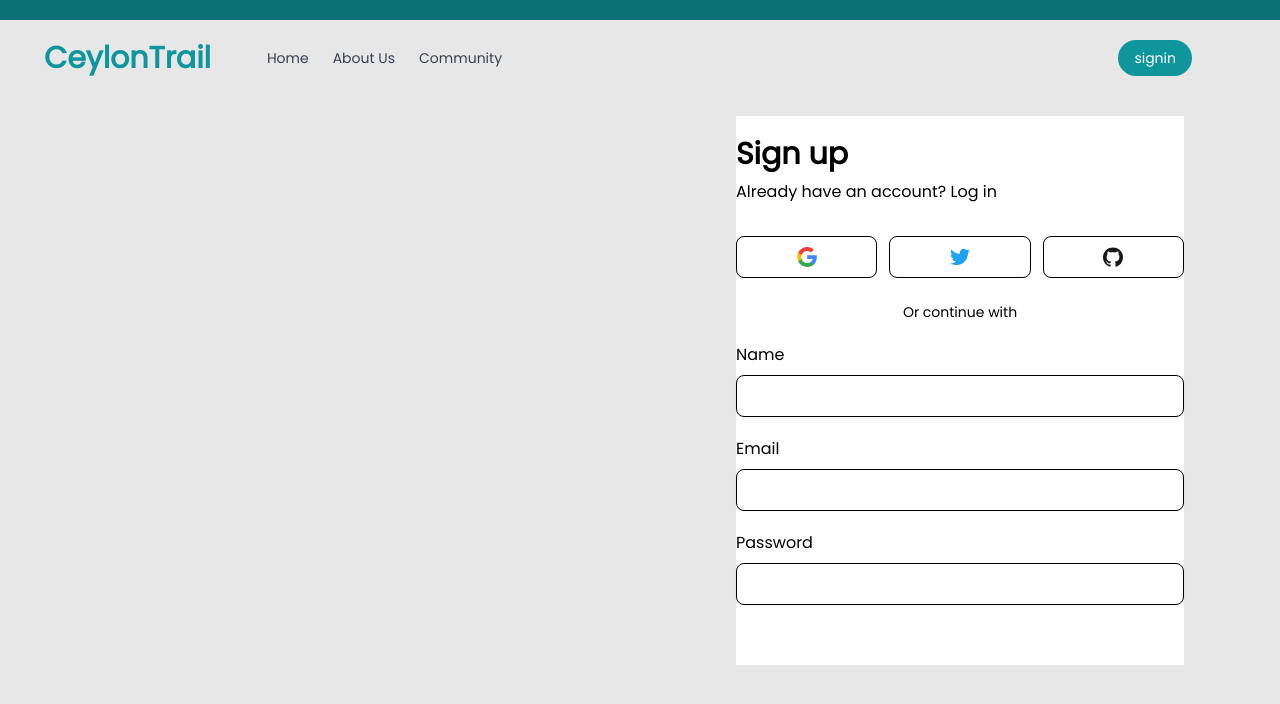
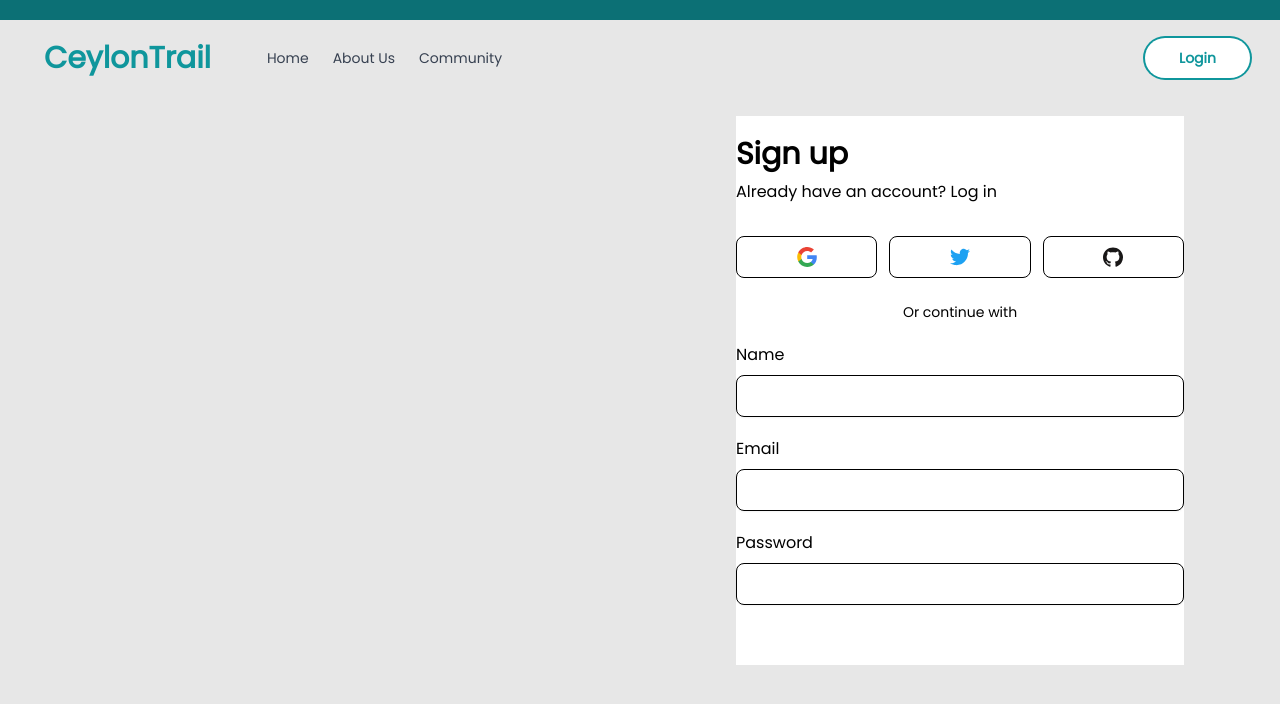
Before and after one commit to CeylonTrail/frontend-web, a React (Create React App) app: page /login in a window 1280 px wide. Shown: the top 704 px of the page. Built offline with nearby package versions, Linux system fonts and the light colour scheme.

Commit message:
Complete Header 2 and button component

```diff
--- a/src/components/Button.js
+++ b/src/components/Button.js
@@ -2,7 +2,7 @@
 const PrimaryButton = ({name}) => {
     return (
         <button
-            className="px-4 py-2 text-white text-extrabold bg-primary rounded-full duration-150 hover:bg-primaryDark1 active:bg-white active:text-y active:border-primary"
+            className="px-8 py-2 text-white font-bold bg-primary rounded-full duration-150 hover:bg-primaryDark1 active:bg-white active:text-primary active:ring-offset-2 active:ring-2 active:ring-primary"
         >
             {name}
         </button>
@@ -12,7 +12,8 @@ const PrimaryButton = ({name}) => {
 const SecondaryButton = ({ name }) => {
     return (
         <button
-            className="px-4 py-2 text-white bg-primary rounded-full duration-150 hover:bg-indigo-500 active:bg-indigo-700"
+            className="px-8 py-2 active:text-white  font-bold active:bg-primary rounded-full duration-150 hover:bg-primaryDark1 bg-white text-primary ring-offset-2 ring-2 ring-primary"
+
         >
             {name}
         </button>
--- a/src/components/header2.js
+++ b/src/components/header2.js
@@ -62,15 +62,9 @@ export default () => {
                     </ul>
                     <div className="flex-1 gap-x-6 items-center justify-end mt-6 space-y-6 md:flex md:space-y-0 md:mt-0">
                         <a href="javascript:void(0)" >
-                            <PrimaryButton name={"signin"} />
+                            <SecondaryButton name={"Login"} />
                         </a>
-                        <a href="javascript:void(0)" className="flex items-center justify-center gap-x-1 py-2 px-4 text-white font-medium  hover:bg-gray-700 active:bg-gray-900 rounded-full md:inline-flex">
-                            {/* Sign in
-                            <svg xmlns="http://www.w3.org/2000/svg" viewBox="0 0 20 20" fill="currentColor" className="w-5 h-5">
-                                <path fillRule="evenodd" d="M7.21 14.77a.75.75 0 01.02-1.06L11.168 10 7.23 6.29a.75.75 0 111.04-1.08l4.5 4.25a.75.75 0 010 1.08l-4.5 4.25a.75.75 0 01-1.06-.02z" clipRule="evenodd" />
-                            </svg> */}
 
-                        </a>
                     </div>
                 </div>
             </div>
--- a/src/components/signin.js
+++ b/src/components/signin.js
@@ -39,7 +39,7 @@ export default () => {
                 <div className="flex-1 flex items-center justify-center ">
                     <div className="w-full max-w-md space-y-8 px-4 bg-white text-gray-600 sm:px-0">
                         <div className="">
-                            <img src="https://floatui.com/logo.svg" width={150} className="lg:hidden" />
+                            {/* <img src="https://floatui.com/logo.svg" width={150} className="lg:hidden" /> */}
                             <div className="mt-5 space-y-2">
                                 <h3 className="text-gray-800 text-2xl font-bold sm:text-3xl">Sign up</h3>
                                 <p className="">Already have an account? <a href="javascript:void(0)" className="font-medium text-indigo-600 hover:text-indigo-500">Log in</a></p>
```
